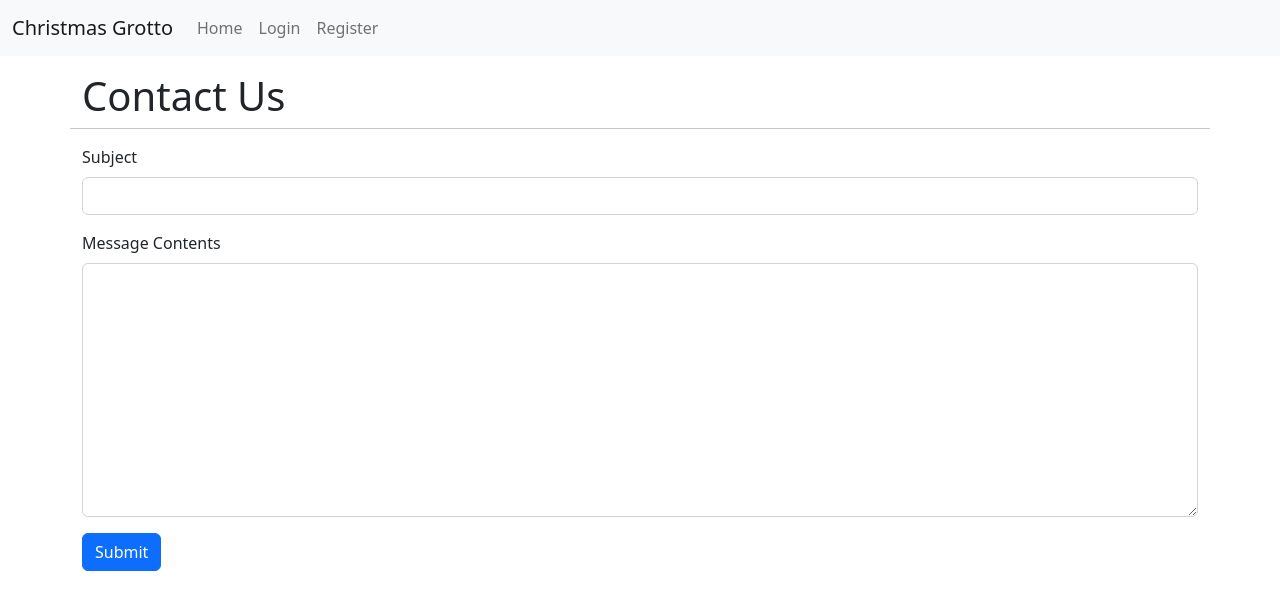
After one commit to cazibear/products-site, a Django app: page /products/contact/ in a window 1280 px wide. The commit adds this page. Shown: the top 610 px of the page. Run offline with Django 4.2, Linux system fonts and the light colour scheme.

Commit message:
added the contact form

```diff
--- a/portfolio/settings.py
+++ b/portfolio/settings.py
@@ -122,3 +122,7 @@ STATIC_URL = 'static/'
 # https://docs.djangoproject.com/en/4.1/ref/settings/#default-auto-field
 
 DEFAULT_AUTO_FIELD = 'django.db.models.BigAutoField'
+
+# email settings
+DEFAULT_FROM_EMAIL = "test@example.com"
+EMAIL_BACKEND = "django.core.mail.backends.console.EmailBackend"
--- a/products/forms.py
+++ b/products/forms.py
@@ -24,3 +24,14 @@ class LoginForm(forms.Form):
 		for visible in self.visible_fields():
 			# giving the fields the bootstrap classes
 			visible.field.widget.attrs['class'] = 'form-control'
+
+class ContactForm(forms.Form):
+	# form for making contact
+	subject = forms.CharField(required=True)
+	message = forms.CharField(widget=forms.Textarea, required=True)
+
+	def __init__(self, *args, **kwargs):
+		super(ContactForm, self).__init__(*args, **kwargs)
+		for visible in self.visible_fields():
+			# giving the fields the bootstrap classes
+			visible.field.widget.attrs['class'] = 'form-control'
--- /dev/null
+++ b/products/templates/products/contact.html
@@ -0,0 +1,33 @@
+<!DOCTYPE html>
+<html lang="en">
+<head>
+	<meta charset="UTF-8">
+	<meta http-equiv="X-UA-Compatible" content="IE=edge">
+	<meta name="viewport" content="width=device-width, initial-scale=1.0">
+	<link href="https://cdn.jsdelivr.net/npm/bootstrap@5.2.2/dist/css/bootstrap.min.css" rel="stylesheet" integrity="sha384-Zenh87qX5JnK2Jl0vWa8Ck2rdkQ2Bzep5IDxbcnCeuOxjzrPF/et3URy9Bv1WTRi" crossorigin="anonymous">
+	<script src="https://cdn.jsdelivr.net/npm/bootstrap@5.2.2/dist/js/bootstrap.bundle.min.js" integrity="sha384-OERcA2EqjJCMA+/3y+gxIOqMEjwtxJY7qPCqsdltbNJuaOe923+mo//f6V8Qbsw3" crossorigin="anonymous"></script>
+	<title>Christmas Grotto</title>
+</head>
+<body>
+	{% include "products/navbar.html" %}
+	<div class="container">
+		<div class="row">
+			<h1>Contact Us</h1><hr>
+			<form action="{% url "contact" %}" method="post">
+				{% csrf_token %}
+				{{ form.non_field_errors }}
+				<div class="mb-3">
+					<label class="form-label" for="{{ form.subject.id_for_label }}">Subject</label>
+					{{ form.subject }}
+					{{ form.subject.errors }}
+				</div>
+				<div class="mb-3">
+					<label class="form-label" for="{{ form.message.id_for_label }}">Message Contents</label>
+					{{ form.message }}
+					{{ form.message.errors }}
+				</div>
+				<button type="submit" class="btn btn-primary">Submit</button>
+			</form>
+		</div>
+	</div>
+</body>
--- a/products/templates/products/navbar.html
+++ b/products/templates/products/navbar.html
@@ -6,13 +6,14 @@
 					<a href="{% url "index" %}" class="nav-link">Home</a>
 					{% if user %}
 					<a href="{% url "logout" %}" class="nav-link">Logout</a>
+					<a href="{% url "contact" %}" class="nav-link">Contact</a>
 					{% else %}
 					<a href="{% url "login" %}" class="nav-link">Login</a>
 					<a href="{% url "register" %}" class="nav-link">Register</a>
 					{% endif %}
 				</div>
 				{% if user %}
-				<span class="navbar-text">Welcome, {{ user }}</span>
+				<span class="navbar-text">- Welcome, {{ user }}</span>
 				{% endif %}
 		</div>
 	</div>
--- a/products/urls.py
+++ b/products/urls.py
@@ -7,4 +7,6 @@ urlpatterns = [
 	path("register/", views.register, name="register"),
 	path("login/", views.login, name="login"),
 	path("logout/", views.logout, name="logout"),
+	path("contact/", views.contact, name="contact"),
+	path("contact_success/", views.sent, name="contact_success"),
 ]
--- a/products/views.py
+++ b/products/views.py
@@ -1,7 +1,9 @@
+from django.core.mail import send_mail, BadHeaderError
+from django.contrib.auth.hashers import make_password, check_password
+from django.http import HttpResponse
 from django.shortcuts import render, redirect
-from django.contrib.auth.hashers import make_password, check_password
 from .models import User, Product
-from .forms import RegisterForm, LoginForm
+from .forms import RegisterForm, LoginForm, ContactForm
 
 
 def index(request, message=None):
@@ -67,6 +69,7 @@ def login(request):
 				else:
 					# if their password entered into the form matches the database one, log them in
 					request.session["user"] = str(database_user)
+					request.session["user_id"] = database_user.id
 					# set the session variable "user" to their name then send them back to index
 					print("successful login")
 					return redirect(index)
@@ -90,3 +93,40 @@ def logout(request):
 	del request.session["user"] # remove the login variable, logging them out
 
 	return redirect(index)
+
+
+def contact(request):
+	""" view for the contact form, and handling it """
+	context = {"user": request.session.get("user")}
+
+	if request.method == "GET":
+		# if the method is a get, just get the form
+		form = ContactForm()
+	elif request.session.get("user_id") is None:
+		# checking if there is a user logged in
+		request.session["message"] = "You have to be logged in to contact"
+		redirect(index)
+	else:
+		# for a post with the user logged in
+		form = ContactForm(request.POST)
+		if form.is_valid():
+			# check the form is setup and valid
+			subject = form.cleaned_data["subject"]
+			message = form.cleaned_data["message"]
+			from_email = User.objects.get(id=request.session["user_id"]).email
+			# get the users email from their id
+			try:
+				send_mail(subject, message, from_email, ["contact@example.com"])
+				# send out their contact email
+			except BadHeaderError:
+				return HttpResponse("Invalid header.")
+			return redirect(sent) # success, send the user to the success page
+
+	context["form"] = form # add the form to the context finally
+	return render(request, "products/contact.html", context)
+
+
+
+def sent(request):
+	""" view for successful contact forms """
+	return render(request, "products/contact_sent.html", {"user": request.session.get("user")})
```
Also changed, not shown: products/templates/products/contact_sent.html (added, +19 -0 lines).
